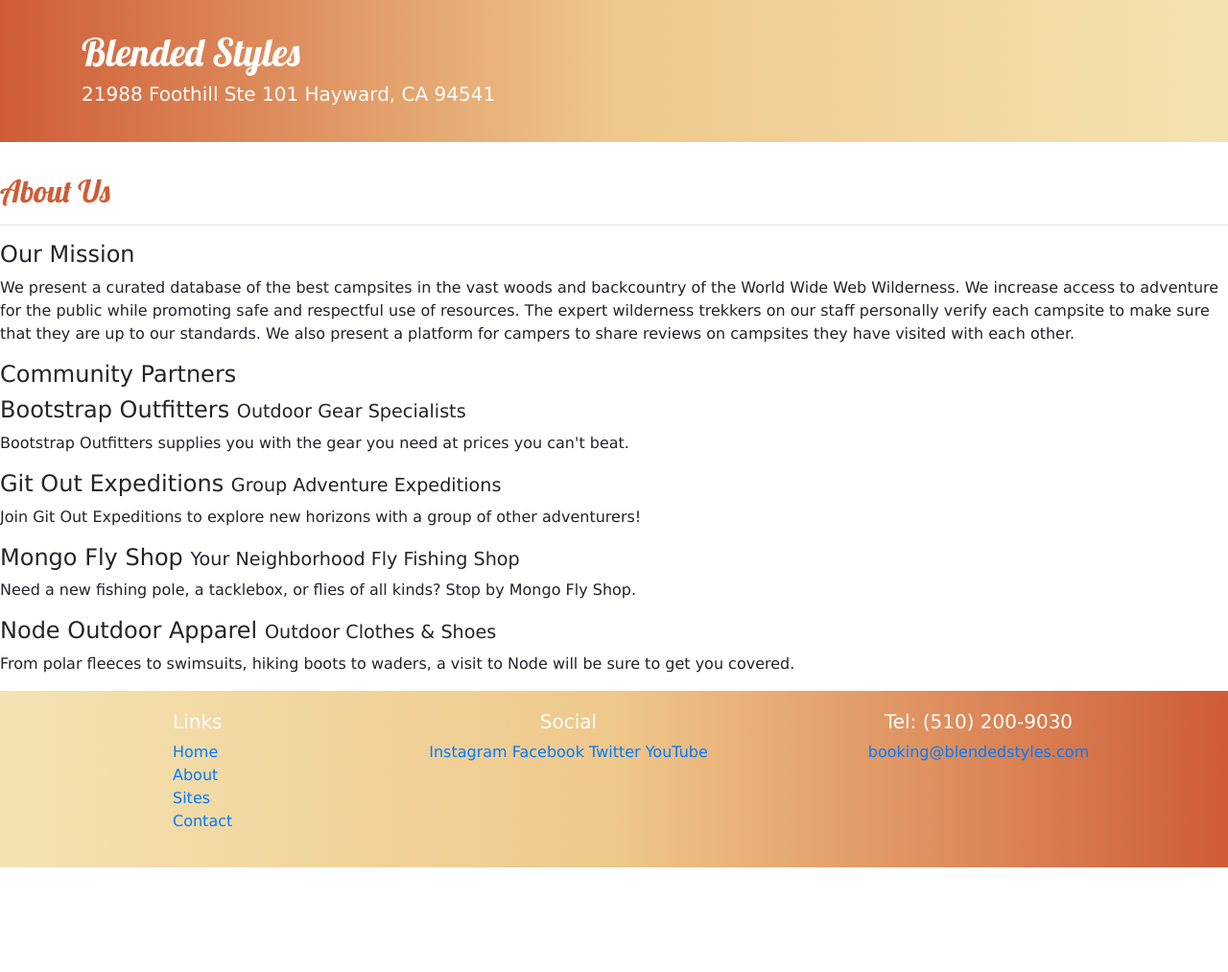
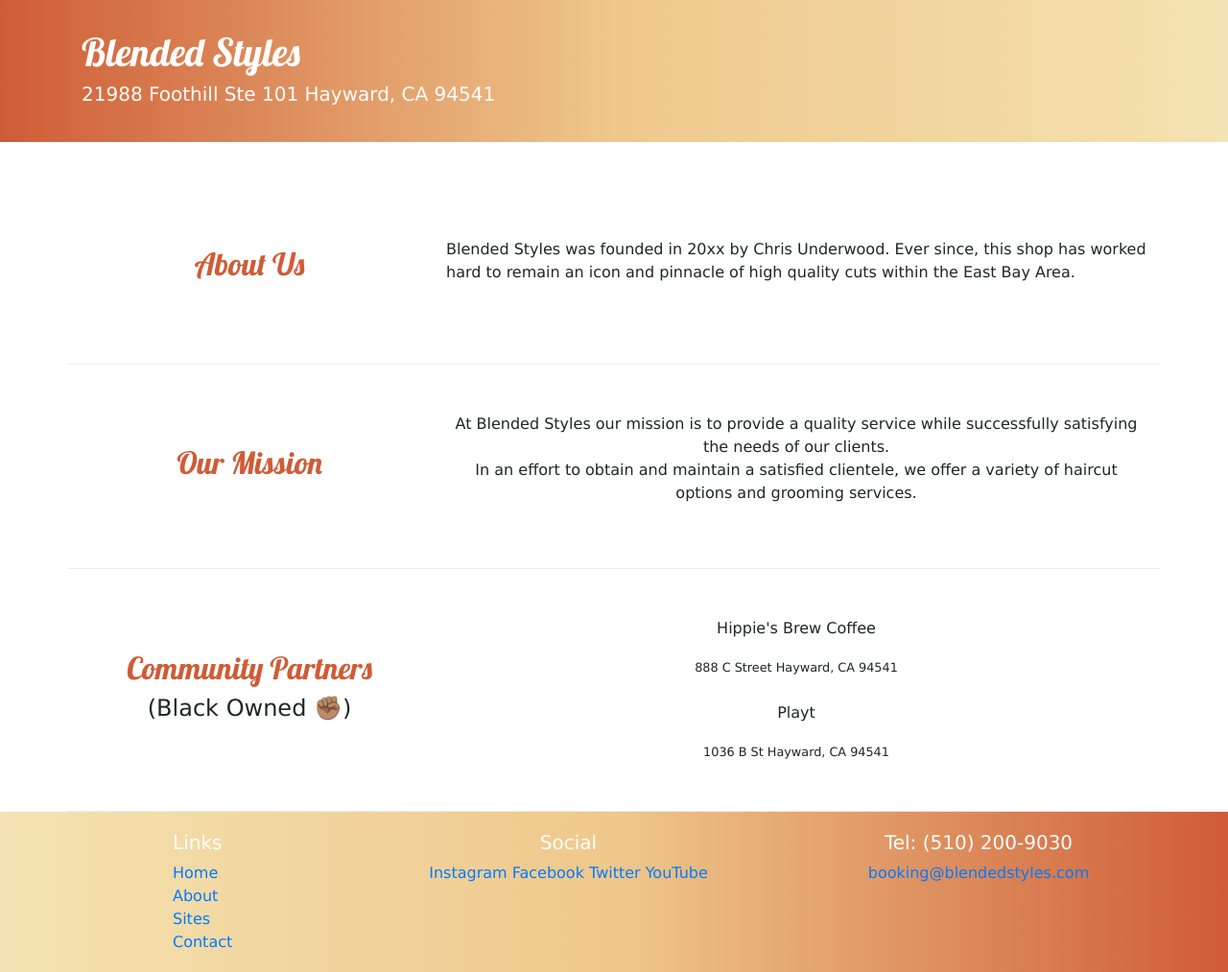
Before and after one commit to zaycation/blendedstyles, a website: page aboutus.html in a window 1280 px wide. Shown: the top 1013 px of the page at 96% size. Before the commit the page ends 904 px from the top, so only its background shows below. Drawn offline with nearby package versions, Linux system fonts and the light colour scheme.

Commit message:
v0.0.6 Genesis 6 | fixed bootstrap columns and centered main body content

```diff
--- a/aboutus.html
+++ b/aboutus.html
@@ -30,33 +30,45 @@
         </div>
     </header>
 
-    <div>
-        <div>
-            <div>
-               <h2>About Us</h2>
-               <hr />
+    <div class="container">
+        <div class="row row-content align-items-center">
+            <div class="col-md-4 row-center">
+                <h2>About Us</h2>
+            </div>
+            <div class="col-md-8">
+                <p>Blended Styles was founded in 20xx by Chris Underwood. Ever since, this shop has worked hard to remain an icon and pinnacle of high quality cuts within the East Bay Area.</p>
             </div>
         </div>
 
-        <div>
-            <div>
-                <h3>Our Mission</h3>
-                <p>We present a curated database of the best campsites in the vast woods and backcountry of the World Wide Web Wilderness. We increase access to adventure for the public while promoting safe and respectful use of resources. The expert wilderness trekkers on our staff personally verify each campsite to make sure that they are up to our standards. We also present a platform for campers to share reviews on campsites they have visited with each other.</p>
+            <div class="row row-content align-items-center">
+                <div class="col-md-4 row-center">
+                    <h2>Our Mission</h2>
+                </div>
+                <div class="col-sm-8 row-center">
+                    <p>At Blended Styles our mission is to provide a quality service while successfully satisfying the needs of our clients.</br>
+                        In an effort to obtain and maintain a satisfied clientele, we offer a variety of haircut options and grooming services.</p>
+                </div>
             </div>
-        </div>
 
-        <div>
-            <div>
-                <h3>Community Partners</h3>
-                <h4>Bootstrap Outfitters <small>Outdoor Gear Specialists</small></h4>
-                <p>Bootstrap Outfitters supplies you with the gear you need at prices you can't beat.</p>
-                <h4>Git Out Expeditions <small>Group Adventure Expeditions</small></h4>
-                <p>Join Git Out Expeditions to explore new horizons with a group of other adventurers!</p>
-                <h4>Mongo Fly Shop <small>Your Neighborhood Fly Fishing Shop</small></h4>
-                <p>Need a new fishing pole, a tacklebox, or flies of all kinds? Stop by Mongo Fly Shop.</p>
-                <h4>Node Outdoor Apparel <small>Outdoor Clothes & Shoes</small></h4>
-                <p>From polar fleeces to swimsuits, hiking boots to waders, a visit to Node will be sure to get you covered.</p>
-            </div>
+            <div class="row row-content align-items-center">
+                <div class="col-md-4 row-center">
+                    <h2>Community Partners</h2>
+                    <h4>(Black Owned ✊🏽)</h4>
+                </div>
+                <div class="col-md-8 row-center">
+                    </h3>
+                        <p>Hippie's Brew Coffee</p>
+                            <small>
+                                888 C Street
+                                Hayward, CA 94541</small>
+                            <br>
+                            </br>
+                        <p>Playt</p>
+                            <small>
+                                1036 B St
+                            Hayward, CA 94541</small>
+
+                </div>
         </div>
     </div>
 
--- a/css/styles.css
+++ b/css/styles.css
@@ -39,3 +39,7 @@
     border-bottom: 1px ridge;
     min-height: 200px;
 }
+
+.row-center    {
+    text-align: center;
+}
```
Also changed, not shown: index.html (+16 -20 lines).
